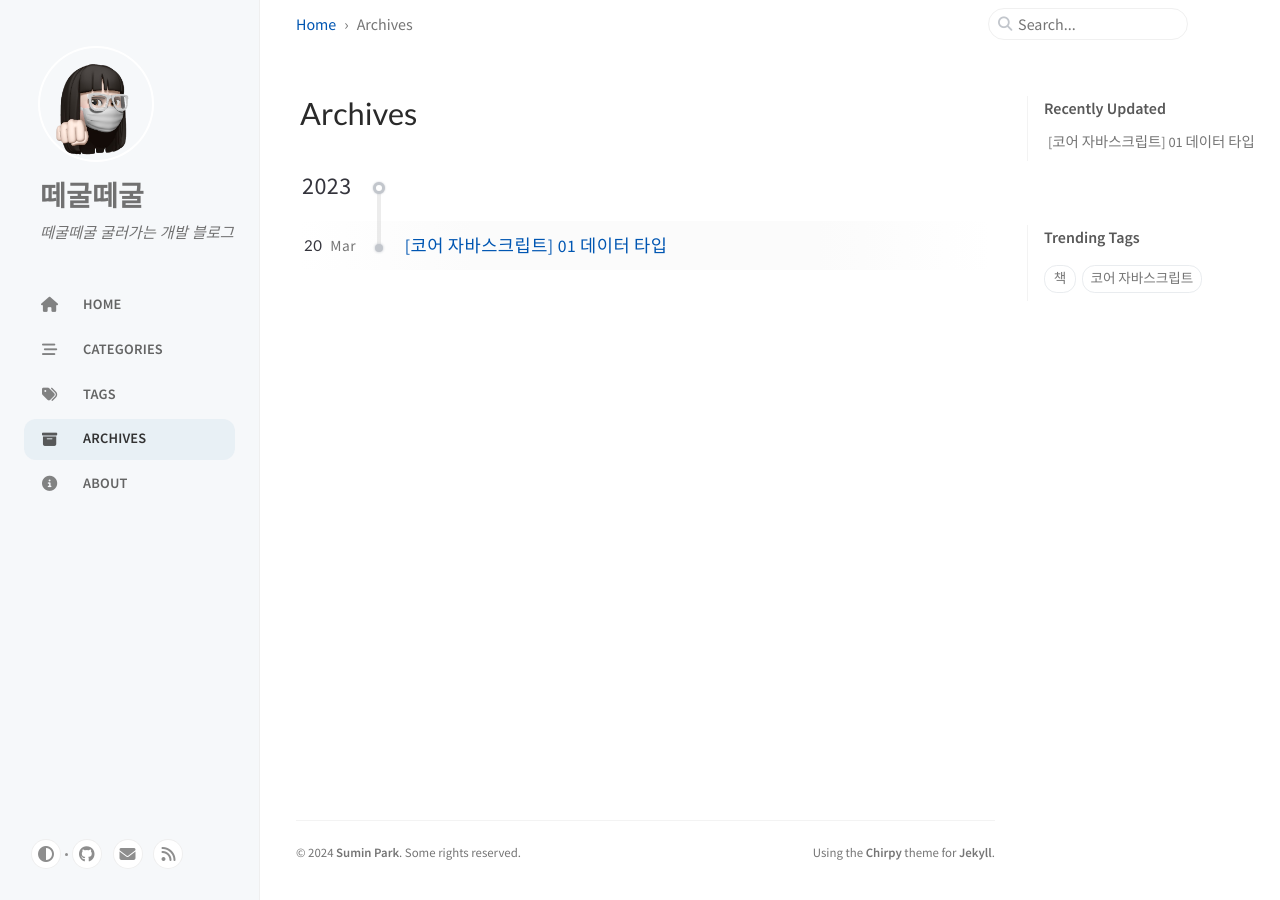
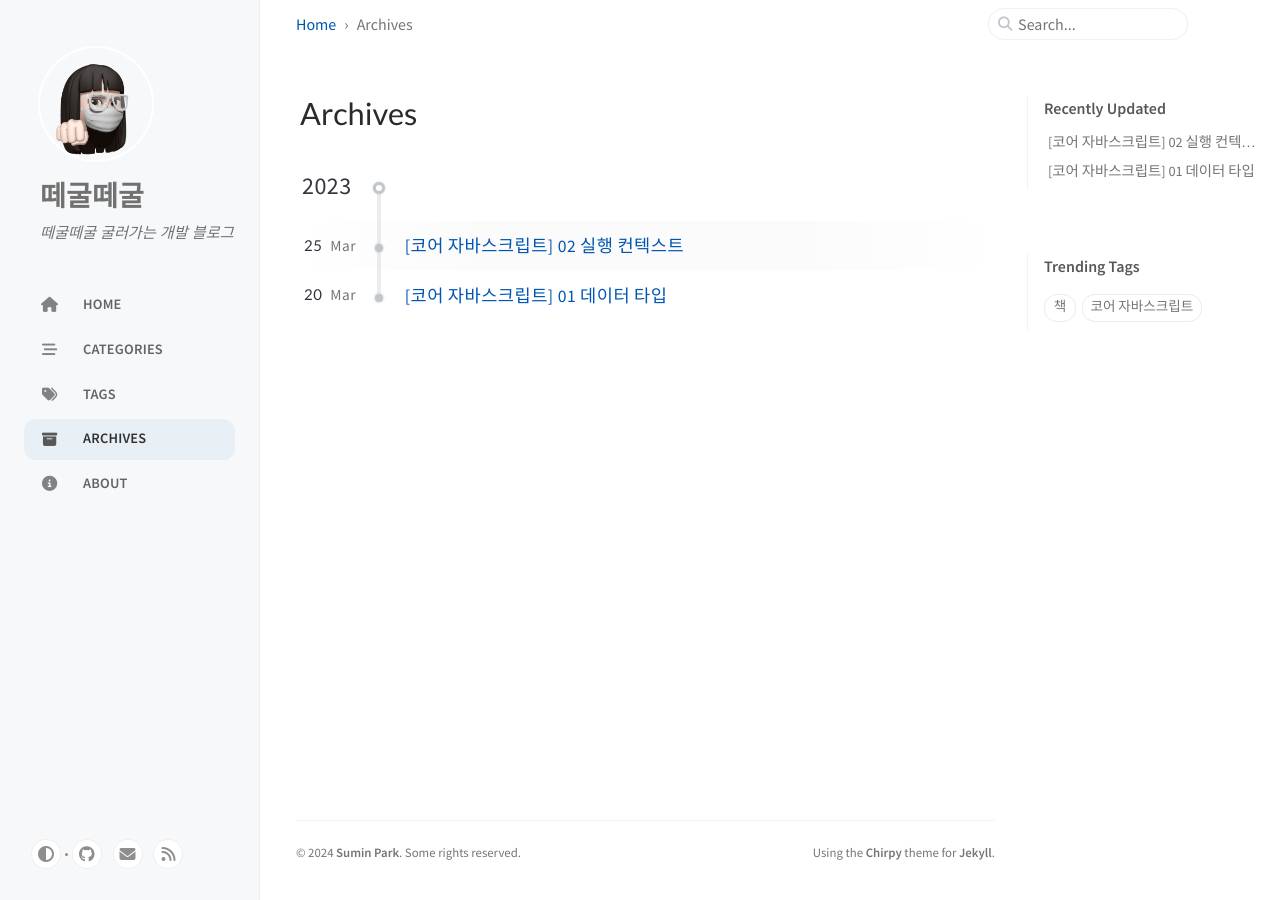
Before and after one commit to clappingmin/clappingmin.github.io, a Jekyll site: the page built from _tabs/archives.md, in a window 1280 px wide. Built offline with Jekyll 4.4.1, drawn with Linux system fonts in a browser that asks for light colours; cached includes are drawn as plain includes; comment, search, counter and statistics services are not loaded; part of the change alters nothing that is shown.

Commit message:
post: 코어 자바스크립트 2장 정리

````diff
--- /dev/null
+++ b/_posts/2023-03-25-core-javascript-2.md
@@ -0,0 +1,227 @@
+---
+title: "[코어 자바스크립트] 02 실행 컨텍스트"
+description: "코어 자바스크립트 02 실행 컨텍스트를 읽고 내용을 요약했습니다."
+author: "clappingmin"
+date: 2023-03-25 20:00:00 +0800
+categories: [Books, 코어 자바스크립트]
+tags: [책, 코어 자바스크립트]
+image:
+  path: https://github.com/clappingmin/interactive-web/assets/50855726/ee184b74-b992-4e24-8f5c-c32f96dad310
+  alt: 코어 자바스크립트.
+---
+
+# [코어 자바스크립트] 02 실행 컨텍스트
+
+{: .mt-4 .mb-0 }
+
+## 01 실행 컨텍스트란?
+
+- 실행 컨텍스트: 실행할 코드에 제공할 환경 정보들을 모아놓은 객체
+  - 자바스크립트는 실행 컨텍스트가 활성화되는 시점에 선언된 **변수를 위로 끌어올리고(호이스팅)**, **외부 환경 정보를 구성하고**, **this 값**을 설정한다.
+  - 실행 컨텍스트를 콜 스택에 쌓아올렸다가, 가장 위에 쌓여있는 컨텍스트와 관련 있는 코드들을 실행하는 식으로 코드의 순서 보장
+  - 실행 컨텍스트를 구성하는 방법 : 전역공간, eval(), 함수 실행
+
+```javascript
+//------------------ (1)
+var a = 1;
+function outer() {
+  function inner() {
+    console.log(a); // undefined
+    var a = 3;
+  }
+  inner(); //------------------ (2)
+  console.log(a); // 1;
+}
+
+outer(); //------------------ (3)
+console.log(a); // 1
+```
+
+1. 처음 자바스크립트 코드를 실행하는 순간(1) 전역 콘텍스트가 콜 스택에 담김. **_별도의 실행 명령 없이도 브라우저에서 자동으로 실행함_**
+2. (3)에서 outer 함수를 호출하면 자바스크립트 엔진은 outer에 대한 환경 정보를 수집해서 outer 실행 컨텍스트 생성 후, 콜 스택에 담음
+3. 콜 스택 맨 위에는 outer 실행 컨텍스트라서 전역 컨텍스트와 관련된 실행들을 중단하고 outer 실행 컨텍스트와 관련된 코드(outer 함수 내부 코드)를 실행
+4. (2)에서 inner 함수의 실행 컨텍스트가 가장 위에 담기면 outer 실행 컨텍스트와 관련된 실행을 중단. inner 함수 내부의 코드를 실행
+5. inner 함수의 a에 3 할당하는 코드가 끝나면 inner 함수 실행이 종료되면서 inner 실행 컨텍스트가 제거됨
+6. 그러면 outer 실행 컨텍스트가 콜 스택 가장 위에 오게되면서 중단했던 outer 실행 컨텍스트와 관련된 코드를 순차적으로 진행
+7. outer 함수의 실행이 끝나면 outer 실행 컨텍스트가 제거되면서 전역 실행 컨텍스트가 콜 스택 가장 위에 옴
+8. 그러면 전역 실행 컨텍스트에서 중단했던 다음줄 a를 출력하고 나면 실행 코드가 없게 됨
+9. 콜 스택에서 전역 컨텍스트 제거. 콜 스택은 비어 있는 상태로 종료
+
+**콜 스택에 실행 컨텍스트가 쌓이는 순간 = 현재 실행할 코드에 관여하게 되는 시점.**
+
+### 실행 컨텍스트의 수집 정보
+
+- _VariableEnvironment (변수 환경)_ : 현재 컨텍스트 내의 식별자들에 대한 정보 + 외부 환경 정보. 선언 시점의 LexicalEnvironment의 스냅샷으로 변경 사항을 반영되지 않음
+- _LexicalEnvironment (렉시컬 환경)_: 처음에는 VariableEnvironment와 같지만 변경 사항이 실시간으로 반영됨
+- _ThisBinding_ : this 식별자가 바라봐야 할 대상 객체
+
+---
+
+## 02 VariableEnvironment
+
+- VariableEnvironment : 실행 컨텍스트를 생성할 때 VariableEnvironment에 정보를 먼저 담은 다음, 이를 복사해서 LexicalEnvironment를 만들고, 이후에는 LexicalEnvironment를 주로 활용함.
+- **최초 실행 시 VariableEnvironment와 LexicalEnvironment은 동일한 내용을 가지지만 LexicalEnvironment은 동적으로 변하는 반면 VariableEnvironment은 최초의 스냅샷을 유지한다는 점이 다름**
+
+---
+
+## 03 LexicalEnvironment
+
+### environment와 호이스팅
+
+- environmentRecord는 현재 컨텍스트와 관련된 코드의 식별자 정보들이 저장된다.
+- 컨텍스트를 구성하는 삼수에 지정된 매개변수 식별자, 선언한 함수가 있을 경우 그 함수 자체, var로 선언된 변수의 식별자 등
+- 컨텍스트 내부 전체를 처음부터 끝까지 쭉 훑어나가며 순서대로 수집
+- 실행 컨텍스트가 관여할 코드들이 실행 전에 변수 정보를 수집하는 과정을 모두 마침
+  - 자바스크립트 엔진이 이미 해당 환경에 속한 코드의 변수명들을 모두 알고 있는 셈
+  - 호이스팅 (hoisting) : 실행 컨텍스트가 생성되고 실행되기 전에 실행된다.
+  - 마치 변수 선언이 코드의 맨 처음 부분으로 끌어올려진 것처럼 보임
+
+#### 호이스팅 규칙
+
+```javascript
+function a(x) {
+  // 수집 대상 1 (매개 변수)
+  console.log(x); // 1
+  var x; // 수집 대상 2 (변수 선언)
+  console.log(x); // 1
+  var x = 2; // 수집 대상 3 (변수 선언)
+  console.log(x); // 2
+}
+
+a(1);
+```
+
+- environmentRecord는 현재 실행될 컨텍스트의 대상 코드의 식별자에만 관심이 있고 식별자에 어떤 값이 할당될지는 관심이 없음
+- 변수 선언만 끌어올리고 할당 과정은 그대로 남겨져 있음 (매개 변수도 마찬가지)
+
+```javascript
+function a() {
+  var x;
+  var x;
+  var x;
+
+  x = 1;
+  console.log(x); // 1
+  console.log(x); // 1
+  x = 2;
+  console.log(x); // 2
+}
+
+a(1);
+```
+
+1. 변수 x 선언 : 메모리에 저장공간 확보 후 확보한 주솟값을 변수 x와 연결
+2. 반복되는 변수 x 선언(var x;)은 이미 선언된 변수가 있으니 무시
+3. x에 1 할당 : 메모리 공간에 1을 담고, 변수 x 메모리 공간에 1을 가리키는 메모리 주솟값을 입력
+4. 1 출력
+5. x에 2 할당 : 메모리 공간에 를 담고, 변수 x 메모리 공간으로 간다. 이미 3번에서 메모리 공간에 1을 가리키는 메모리 주솟값을 넣어줬는데 이걸 2의 주솟값으로 변경
+6. 2 출력 후 a 함수 실행 컨텍스트 종료. 콜 스택에서 a 함수 실행 컨텍스트가 제거됨
+
+다른 호이스팅 예제
+
+```javascript
+function a() {
+  console.log(b);
+  var b = "bbb"; // 수집 대상 1 (변수 선언)
+  console.log(b);
+  function b() {} // 수집 대상 2 (함수 선언)
+  console.log(b);
+}
+
+a();
+```
+
+- **함수 선언은 변수와 달리 함수 전체를 끌어올린다.**
+
+#### 함수 선언문과 함수 표현식
+
+둘 다 함수를 정의할 때 쓰이는 방식
+
+- 함수 선언문 : 함수 정의부만 존재하고 별도의 할당 명령이 없음. 반드시 함수명을 정의해야 함
+- 함수 표현식 : 정의한 function을 별도의 변수에 할당하는 것. 함수명을 정의 안 해도 됨
+
+- 함수명을 정의한 함수 표현식 : 기명 함수 표현식 (주의 : 외부에서 함수명으로 함수 호출할 수 없음, 함수 내부에서는 가능)
+- 함수명을 정의하지 않은 표현식 : 익명 함수 표현식
+
+```javascript
+console.log(sum(1, 2));
+console.log(multiply(3, 4));
+
+function sum(a, b) {
+  // 함수 선언문
+  return a + b;
+}
+
+var multiply = function (a, b) {
+  // 함수 표현식
+  return a * b;
+};
+```
+
+- sum 함수는 선언 전에 호출해도 아무 문제 없이 실행된다.
+- multiply 함수는 선언 전에 사용하면 오류가 발생한다.
+
+### 스코프, 스코프 체인, outerEnvironmentRefrence
+
+- 스코프 : 식별자에 대한 유효범위
+- 스코프 체인 : 식별자의 유효범위(스코프)를 안에서부터 바깥으로 차례로 검색해 나가는 것
+- LexicalEnvironment 구조 : 첫 번째 인자 environmentRecord, 두 번째 인자 outerEnvironmentReference
+
+#### 스코프 체인
+
+outerEnvironmentReference는 현재 호출된 함수가 선언될 당시의 LexicalEnvironment를 참조한다.
+
+```javascript
+var a = 1;
+var outer = function () {
+  var inner = function () {
+    console.log(a);
+    var a = 3;
+  };
+  inner();
+  console.log(a);
+};
+outer();
+console.log(a);
+```
+
+1. 코드 실행 즉시 전역 컨텍스트 활성화. 전역 컨텍스트의 environmentRecord에 {a, outer} 식별자 저장. 전역 컨텍스트는 선언 시점이 없으므로 outerEnvironmentReference에 아무것도 없음
+2. a에 1을 outer에 함수를 할당
+3. outer 함수 호출 ouer 실행 컨텍스트 생성. 전역 실행 컨텍스트의 코드는 멈추고, outer 실행 컨텍스트가 활성화되면서 outer 함수 내부 코드가 실행
+4. outer 실행 컨텍스트의 environmentRecord에 {inner} 식별자 저장. outerEnvironmentReference에는 outer 함수가 선언될 당시의 LexicalEnvironment가 담긴다. 즉 outer 함수는 전역 공간에서 선언되었으므로 전역 컨텍스트의 LexivalEnvironment가 outerEnvironmentReference에 담긴다.
+5. outer 스코프 내부의 inner 변수에 함수 할당
+6. inner 함수 호출. outer 실행 컨텍스트의 코드는 멈추고 inner 실행 컨텍스트가 생성되면서 활성화 되면서 inner 함수 내부 코드가 실행
+7. inner 실행 컨텍스트의 environmentRecord에 {a} 식별자 저장. outerEnvironmentReference에는 outer 함수의 LexivalEnvironment가 담김
+8. inner 함수 내부에서 a를 출력 : inner 컨텍스트의 environmentRecord에서 a를 검색 a가 있으나 a에 아직 할당된게 없으므로 undefined 출력
+9. inner 함수 코드 종료 inner 실행 컨텍스트 콜 스택에서 제거되면서 바로 아래 outer 실행 컨텍스트 활성화
+10. 식별자 a 접근 : 이때 자바스크립트 엔진은 활성화된 실행 컨텍스트의 LexicalEnvironment에 접근해서 environmentRecord에 a가 있는지 찾음. 없으면 outerEnvironmentReference에 있는 environmentRecod로 넘어가는 식으로 계속해서 검색함 전역 LexivalEnvironment에 a가 있으니 a에 저장된 1 출력
+11. outer 함수 종료. outer 실행 컨텍스트가 종료되면서 콜 스택에서 제거 전역 실행 컨텍스트가 활성화
+12. 식별자 a 접근 : 전역 실행 컨텍스트의 environmentRecord에서 a 검색.
+
+✅요약
+
+- 전역 컨텍스트 → outer 컨텍스트 → inner 컨텍스트 순으로 규모는 작아지지만, 스코프 체인을 타고 접근 가능한 변수의 수는 늘어남
+- 식별자 a는 전역 공간에서도 선언했고 inner 한수 내부에서도 선언한 경우 inner 함수 내부에서 a에 접근하려고 하면 inner 스코프의 LexicalEnvironment부터 검색함. 즉 LexicalEnvironment에 존재하면 스코프체임 검색 중단 후 a 반환
+- 이런 식으로 함수 내부에서 전역 변수의 이름과 동일하게 선언해서 전역 변수에 접근할 수 없는 것을 **변수 은닉화**라고 한다.
+
+#### 전역변수와 지역변수
+
+- 전역변수 : 전역 공간에서 선언한 변수
+- 지역변수 : 함수 내부에서 선언한 변수
+
+---
+
+## 04 this
+
+- 실행 컨텍스트의 thisBinding에는 this로 지정된 객체가 저장된다.
+- 실행 컨텍스트 활성화 당시에 this가 지정되지 않은 경우 this에는 *전역 객체*가 저장된다.
+
+---
+
+## 05 정리
+
+- 실행 컨텍스트 : 실행할 코드에 제공할 환경 정보들을 모아놓은 객체
+- 실행 컨택스트 객체가 활성화되는 시점에 VariableEnvironment, LexicalEnvironment, thisBinding 세 가지 정보를 수집
+- 호이스팅 : environmentRecord의 수집 과정을 추상화한 개념
+- 스코프 : 변수의 유효 범위
+- this : 실행 컨텍스트를 활성화하는 당시에 지정된 this가 저장됨. 지정하지 않을 경우 전역 객체가 저장됨
````
Also changed, not shown: _posts/2023-03-20-core-javascript-1.md (+0 -1 lines).
